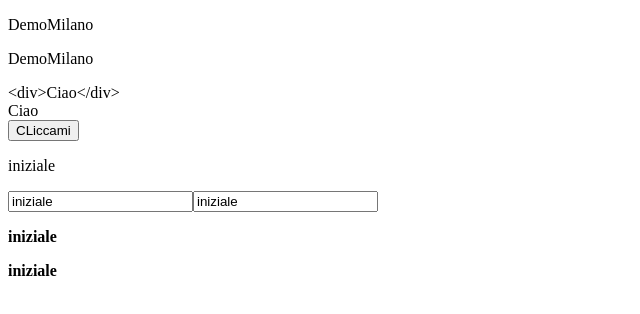
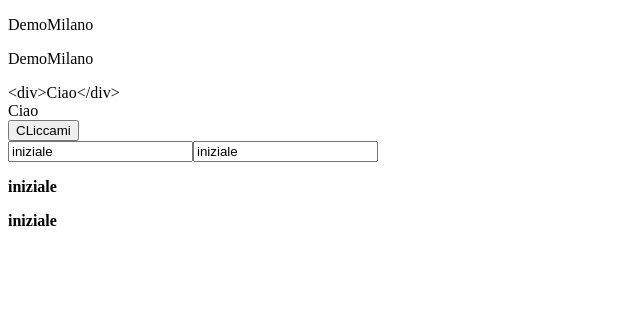
Before and after one commit to LukeSkywa/DemoMilano, an Angular app: page / in a window 1280 px wide. Shown: the top 314 px of the page, without its empty margins (0-640 px from the left). Built offline with nearby package versions, Linux system fonts and the light colour scheme.

Commit message:
uso ngif

```diff
--- a/src/app/secondo/secondo.component.html
+++ b/src/app/secondo/secondo.component.html
@@ -1,5 +1,8 @@
-<button (click)="gestioneClick($event)">CLiccami</button>
-<p>{{titolo}}</p>
+<div>
+
+    <button (click)="gestioneClick($event)">CLiccami</button>
+</div>
+<p *ngIf="mostraRosso">{{titolo}}</p>
 
 <!-- nell'esempio sotto $event.target === inputProva -->
 <input #inputProva
```
